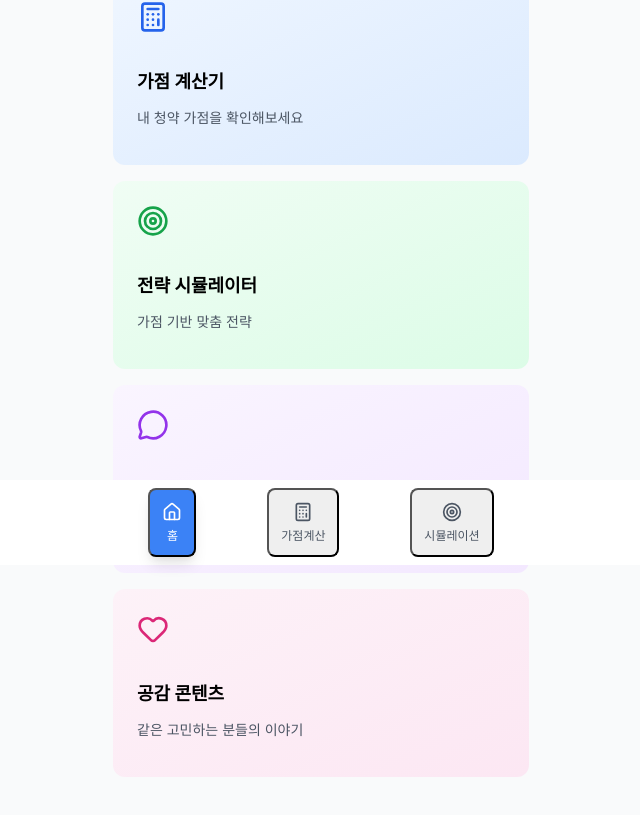
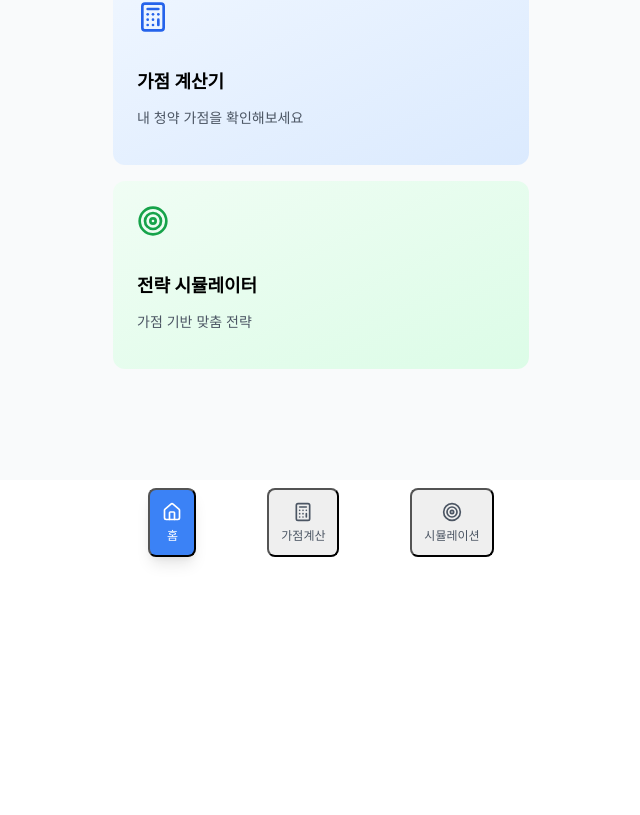
Before and after one commit to wjj1113/house_-subscription, a React (Create React App) app: page / in a window 1280 px wide. Shown: the part 235-1050 px from the top of the page, without its empty margins (319-959 px from the left). After the commit the page ends 800 px from the top, so only its background shows below. Built offline with nearby package versions, Linux system fonts and the light colour scheme.

Commit message:
홈화면에서 챗봇/공감 콘텐츠 카드 제거

```diff
--- a/src/App.tsx
+++ b/src/App.tsx
@@ -73,22 +73,6 @@ function App() {
           <Target className="text-green-600 mb-3" size={32} />
           <h3 className="font-bold text-lg mb-2">전략 시뮬레이터</h3>
           <p className="text-gray-600 text-sm">가점 기반 맞춤 전략</p>
-        </div>
-
-        <div
-          className="bg-gradient-to-br from-purple-50 to-purple-100 p-6 rounded-xl cursor-pointer hover:shadow-lg transition-all"
-        >
-          <MessageCircle className="text-purple-600 mb-3" size={32} />
-          <h3 className="font-bold text-lg mb-2">챗봇 상담</h3>
-          <p className="text-gray-600 text-sm">AI가 추천하는 전략</p>
-        </div>
-
-        <div
-          className="bg-gradient-to-br from-pink-50 to-pink-100 p-6 rounded-xl cursor-pointer hover:shadow-lg transition-all"
-        >
-          <Heart className="text-pink-600 mb-3" size={32} />
-          <h3 className="font-bold text-lg mb-2">공감 콘텐츠</h3>
-          <p className="text-gray-600 text-sm">같은 고민하는 분들의 이야기</p>
         </div>
       </div>
 
```
